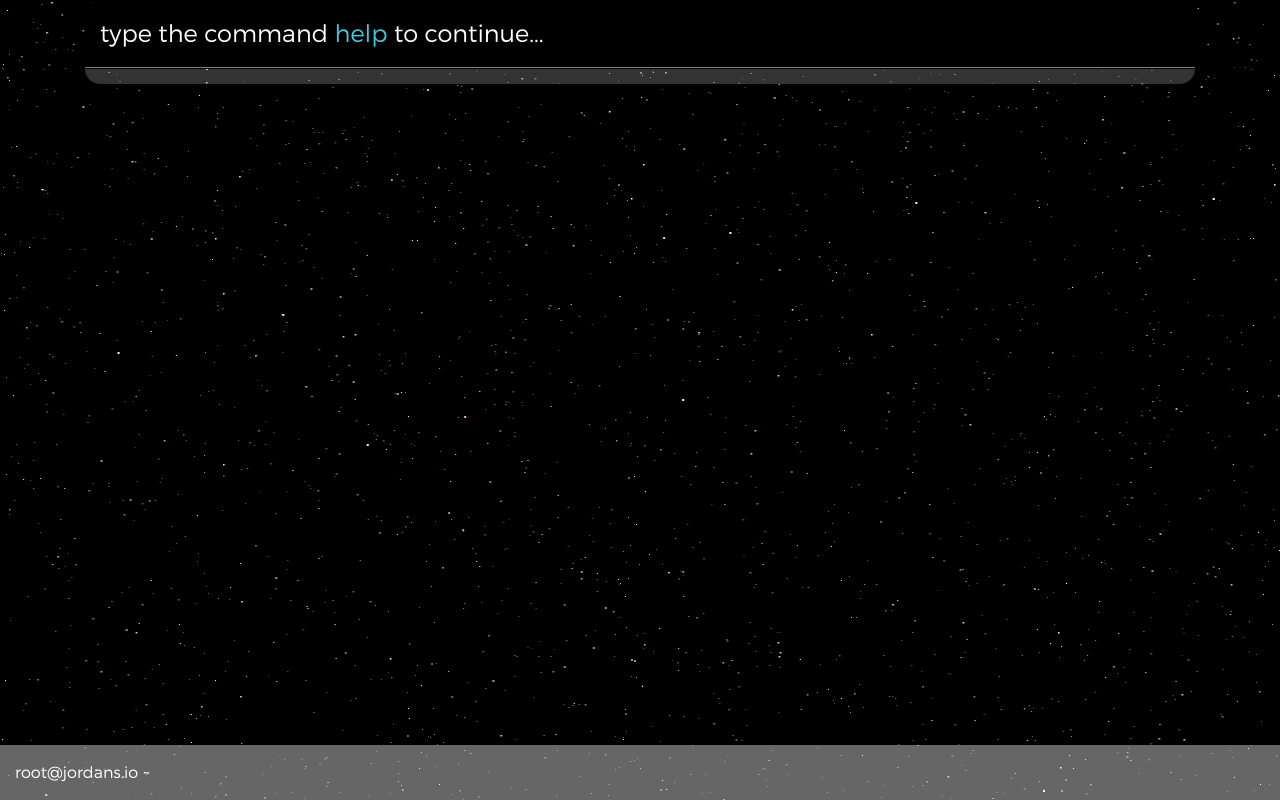
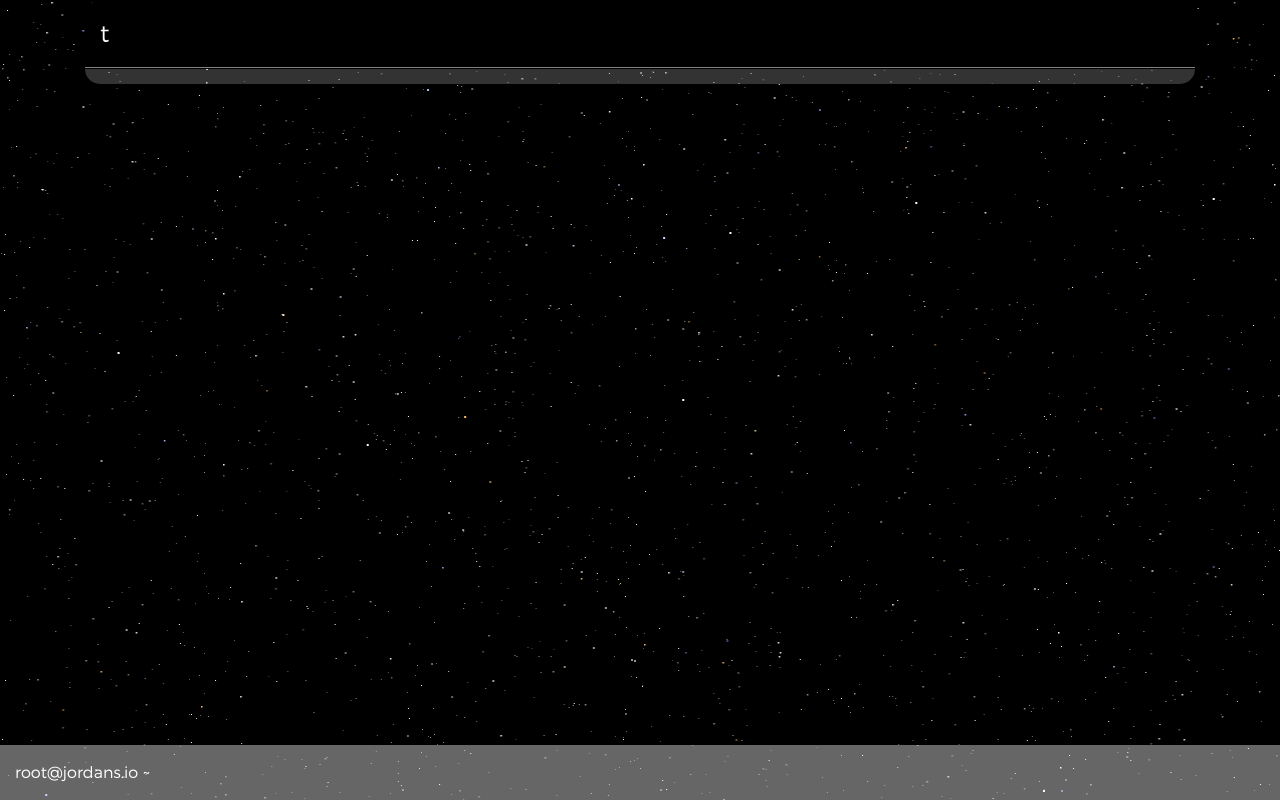
Before and after one commit to JordanDevelop/Terminal-Portfolio-Custom, a PHP site: page / in a window 1280 px wide. Run offline with PHP 8.4, Linux system fonts and the light colour scheme.

Commit message:
ready for master merge

```diff
--- a/index.php
+++ b/index.php
@@ -32,11 +32,6 @@
         <!-- initial header -->
         <header class="ip-header">
             <h1 class="ip-logo">
-				<style>
-					header.ip-header {
-						display: none;
-					}
-				</style>
 			<script>
 				$(function () {
 					$(".welcome").typed({
@@ -90,14 +85,12 @@
                     <ul>
                         <li>blog -n</li>
                         <li>blog -l</li>
-                        <li>blog -c</li>
                     </ul>
                 </div>
                 <div class="list-next">
                     <ul>
                         <li>most recent post</li>
                         <li>latest posts</li>
-                        <li>categories</li>
                     </ul>
                 </div>
             </div>
@@ -109,33 +102,19 @@
         </div>
         <div id="resume-container">
 
-            <!-- <script type="application/javascript">
-				$(function () {
-					$(".type").typed({
-						// Waits 1000ms after typing "First"
-						strings: ['^6500 type the command <font color="#44C8DA">help</font> to continue...']
-					});
-				});
-			</script> -->
+            <script type="application/javascript">
+                $(function() {
+                    $(".type").typed({
+                        // Waits 1000ms after typing "First"
+                        strings: ['^6500 type the command <font color="#44C8DA">help</font> to continue...']
+                    });
+                });
+            </script>
 
             <div id="help-type">
-                <div class="type">type the command
-                    <font color="#44C8DA">help</font> to continue...</div>
+                <div class="type"></div>
             </div>
             <div id="visible-sections"> </div>
-            <!-- Testing new commands
-            <div id="visible-sections">
-
-                <div class="completed-command"> <span>root@jordans.io ~ </span>
-
-                    <div class="output">blog
-                    </div>
-                </div>
-                <div>
-                  <h1>Testing</h1>
-                </div>
-            </div>
-            -->
             <div class="blog-modal">
                 <script type="application/javascript">
                     document.write(blogModal);
```
